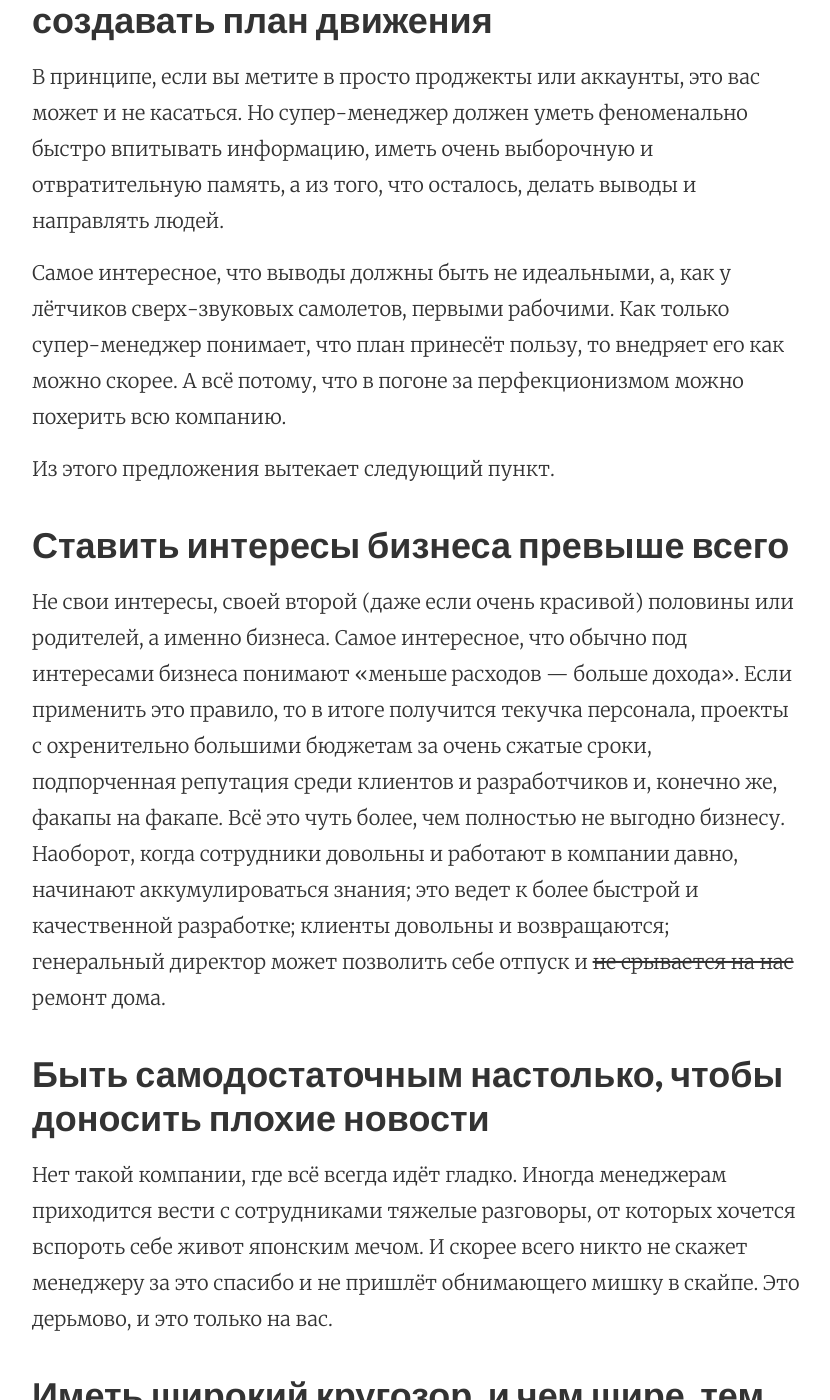
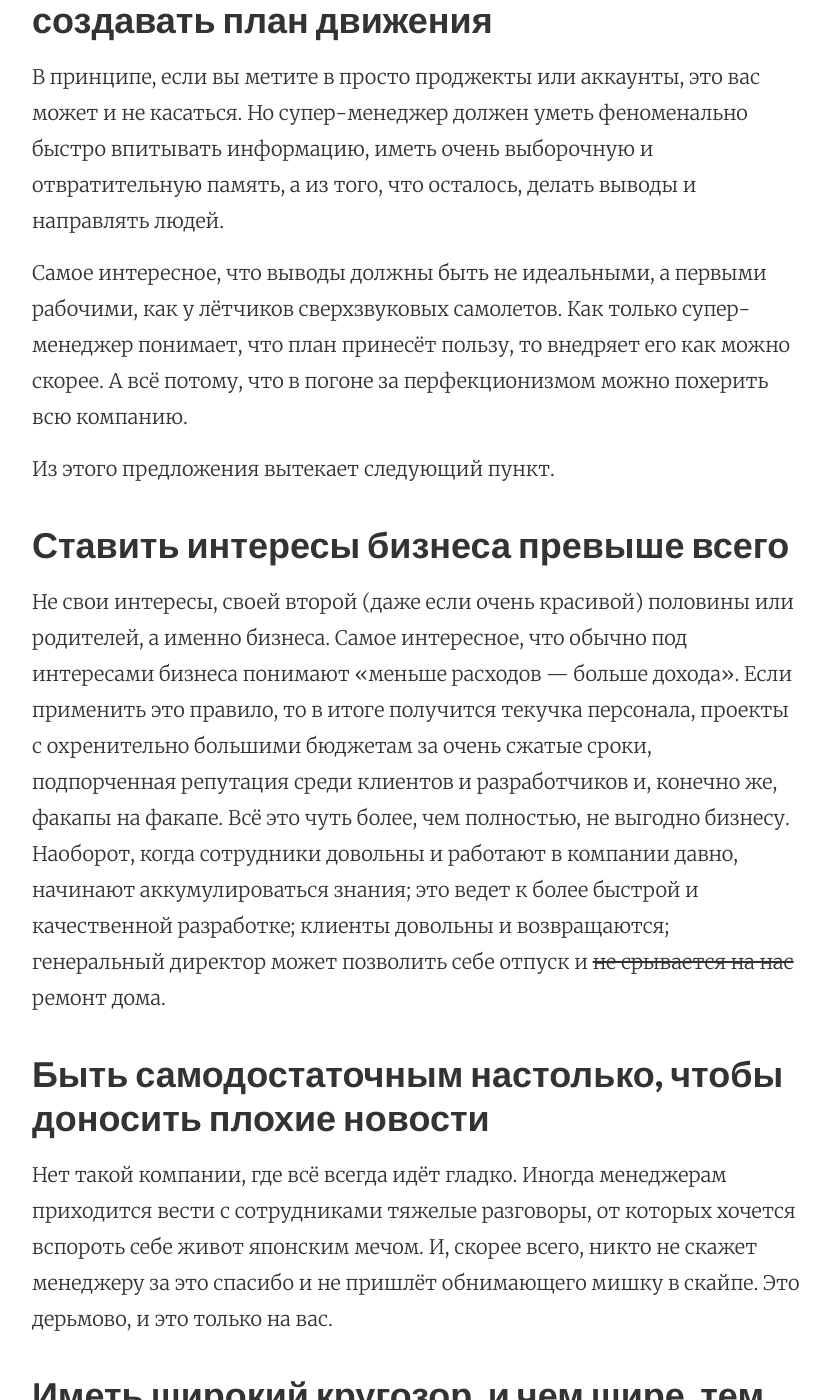
Before and after one commit to vislogurov/csssr.github.io, a Jekyll site: the page built from _posts/2015-03-05-managers-qualities.md, in a window 1280 px wide and 1400 px high, scrolled down 2473 px. Shown: the whole window, without its empty margins (224-1054 px from the left). Built offline with Jekyll 4.4.1, drawn with Linux system fonts in a browser that asks for light colours; nearby versions of some CDN libraries; Markdown is read by kramdown in place of the engine named in the settings; some of the changed text lies outside the part shown.

Commit message:
fix(managers-qualities): change title and misspellings

```diff
--- a/_posts/2015-03-05-managers-qualities.md
+++ b/_posts/2015-03-05-managers-qualities.md
@@ -17,7 +17,7 @@
 
 ### Быть ленивым, но любить порядок
 
-Лень помогает не попасть в ловушку микро-менеджмента (читай как «везде вставить свои пять копеек»), а порядок — не разрушить всё к чертям. Из двух этих прекрасных качеств обычно рождается система, при которой разработчики пишут код, тестировщики тестируют, проекты закрываются вовремя, клиенты довольны, хотя сам менеджер может лежать мёртвым у себя дома уже неделю как.
+Лень помогает не попасть в ловушку микро-менеджмента (читай как «везде вставить свои пять копеек»), а порядок — не разрушить всё к чертям. Из двух этих прекрасных качеств обычно рождается система, при которой разработчики пишут код, тестировщики тестируют, проекты закрываются вовремя, клиенты довольны, хотя сам менеджер уже неделю как может лежать мёртвым у себя дома.
 
 Когда менеджера не заметно, это хороший менеджер.
 
@@ -31,23 +31,23 @@
 
 ### Быть реально стрессоустойчивым
 
-Пожалуй, этот пункт не стоит раписывать.
+Пожалуй, этот пункт не стоит расписывать.
 
 ### Уметь работать с большим потоком информации в голове, отбирать нужную и создавать план движения
 
 В принципе, если вы метите в просто проджекты или аккаунты, это вас может и не касаться. Но супер-менеджер должен уметь феноменально быстро впитывать информацию, иметь очень выборочную и отвратительную память, а из того, что осталось, делать выводы и направлять людей.
 
-Самое интересное, что выводы должны быть не идеальными, а, как у лётчиков сверх-звуковых самолетов, первыми рабочими. Как только супер-менеджер понимает, что план принесёт пользу, то внедряет его как можно скорее. А всё потому, что в погоне за перфекционизмом можно похерить всю компанию.
+Самое интересное, что выводы должны быть не идеальными, а первыми рабочими, как у лётчиков сверхзвуковых самолетов. Как только супер-менеджер понимает, что план принесёт пользу, то внедряет его как можно скорее. А всё потому, что в погоне за перфекционизмом можно похерить всю компанию.
 
 Из этого предложения вытекает следующий пункт.
 
 ### Ставить интересы бизнеса превыше всего
 
-Не свои интересы, своей второй (даже если очень красивой) половины или родителей, а именно бизнеса. Самое интересное, что обычно под интересами бизнеса понимают «меньше расходов — больше дохода». Если применить это правило, то в итоге получится текучка персонала, проекты с охренительно большими бюджетам за очень сжатые сроки, подпорченная репутация среди клиентов и разработчиков и, конечно же, факапы на факапе. Всё это чуть более, чем полностью не выгодно бизнесу. Наоборот, когда сотрудники довольны и работают в компании давно, начинают аккумулироваться знания; это ведет к более быстрой и качественной разработке; клиенты довольны и возвращаются; генеральный директор может позволить себе отпуск и <s>не срывается на нас</s> ремонт дома.
+Не свои интересы, своей второй (даже если очень красивой) половины или родителей, а именно бизнеса. Самое интересное, что обычно под интересами бизнеса понимают «меньше расходов — больше дохода». Если применить это правило, то в итоге получится текучка персонала, проекты с охренительно большими бюджетам за очень сжатые сроки, подпорченная репутация среди клиентов и разработчиков и, конечно же, факапы на факапе. Всё это чуть более, чем полностью, не выгодно бизнесу. Наоборот, когда сотрудники довольны и работают в компании давно, начинают аккумулироваться знания; это ведет к более быстрой и качественной разработке; клиенты довольны и возвращаются; генеральный директор может позволить себе отпуск и <s>не срывается на нас</s> ремонт дома.
 
 ### Быть самодостаточным настолько, чтобы доносить плохие новости
 
-Нет такой компании, где всё всегда идёт гладко. Иногда менеджерам приходится вести с сотрудниками тяжелые разговоры, от которых хочется вспороть себе живот японским мечом. И скорее всего никто не скажет менеджеру за это спасибо и не пришлёт обнимающего мишку в скайпе. Это дерьмово, и это только на вас.
+Нет такой компании, где всё всегда идёт гладко. Иногда менеджерам приходится вести с сотрудниками тяжелые разговоры, от которых хочется вспороть себе живот японским мечом. И, скорее всего, никто не скажет менеджеру за это спасибо и не пришлёт обнимающего мишку в скайпе. Это дерьмово, и это только на вас.
 
 ### Иметь широкий кругозор, и чем шире, тем лучше
 
```
Also changed, not shown: other parts of _posts/2015-03-05-managers-qualities.md (+2 -2 lines).
